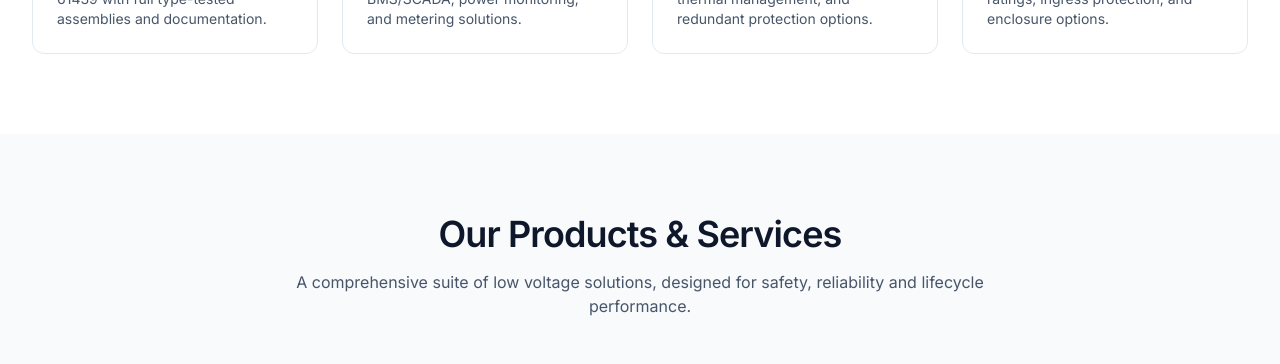
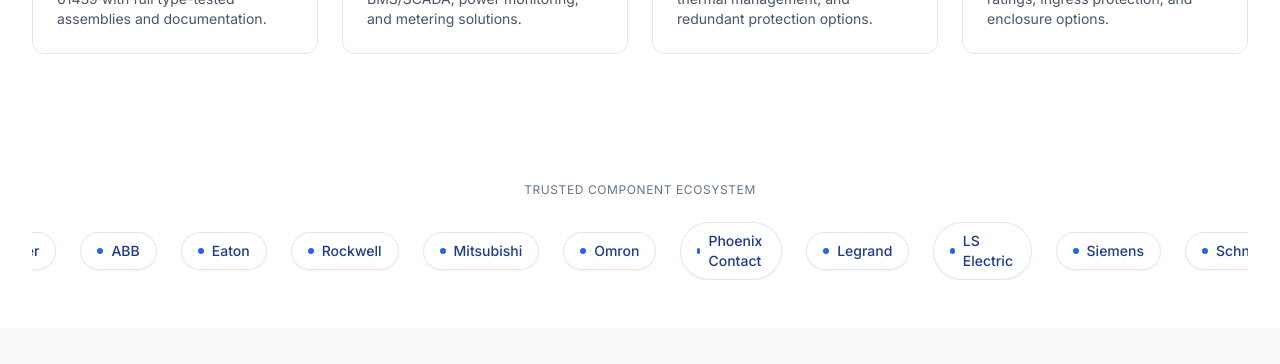
Before and after one commit to django-nerd/frontend-repo_lme5h60g_rqe3dj, a React (Vite) app: page / in a window 1280 px wide. Shown: the part 1580-1944 px from the top of the page. Built offline with nearby package versions, Linux system fonts and the light colour scheme; a web font is replaced by a local one.

Commit message:
Update project prj_lme5h60g - 2025-11-18T08:36:13.842Z

```diff
--- a/src/App.jsx
+++ b/src/App.jsx
@@ -5,6 +5,7 @@
 import ProductsServices from './components/ProductsServices'
 import ParallaxBand from './components/ParallaxBand'
 import Contact from './components/Contact'
+import LogoMarquee from './components/LogoMarquee'
 
 function App() {
   return (
@@ -14,6 +15,7 @@
         <Hero />
         <ParallaxBand />
         <Features />
+        <LogoMarquee />
         <ProductsServices />
         <ParallaxBand />
         <Showcase />
--- /dev/null
+++ b/src/components/LogoMarquee.jsx
@@ -0,0 +1,77 @@
+import { motion, useReducedMotion } from 'framer-motion'
+
+const brands = [
+  'Siemens',
+  'Schneider',
+  'ABB',
+  'Eaton',
+  'Rockwell',
+  'Mitsubishi',
+  'Omron',
+  'Phoenix Contact',
+  'Legrand',
+  'LS Electric'
+]
+
+function BrandPill({ name }) {
+  return (
+    <div className="inline-flex items-center gap-2 rounded-full border border-blue-200/60 bg-white/70 px-4 py-2 text-blue-900 shadow-sm backdrop-blur-sm">
+      <span className="h-1.5 w-1.5 rounded-full bg-blue-600" />
+      <span className="text-sm font-medium">{name}</span>
+    </div>
+  )
+}
+
+export default function LogoMarquee() {
+  const prefersReducedMotion = useReducedMotion()
+
+  // Duplicate list for seamless looping
+  const row = (
+    <div className="flex items-center gap-6 pr-6">
+      {brands.map((b) => (
+        <BrandPill key={b} name={b} />
+      ))}
+    </div>
+  )
+
+  if (prefersReducedMotion) {
+    return (
+      <section aria-label="Partner brands" className="py-12 bg-white">
+        <div className="mx-auto max-w-7xl px-4 sm:px-6 lg:px-8">
+          <div className="text-center mb-6">
+            <p className="text-xs uppercase tracking-wider text-slate-500">Trusted component ecosystem</p>
+          </div>
+          <div className="flex flex-wrap items-center justify-center gap-3">
+            {brands.map((b) => (
+              <BrandPill key={b} name={b} />
+            ))}
+          </div>
+        </div>
+      </section>
+    )
+  }
+
+  return (
+    <section aria-label="Partner brands" className="py-12 bg-white">
+      <div className="mx-auto max-w-7xl px-4 sm:px-6 lg:px-8">
+        <div className="text-center mb-6">
+          <p className="text-xs uppercase tracking-wider text-slate-500">Trusted component ecosystem</p>
+        </div>
+        <div className="relative overflow-hidden">
+          <motion.div
+            className="flex will-change-transform"
+            aria-hidden
+            initial={{ x: 0 }}
+            animate={{ x: ['0%', '-50%'] }}
+            transition={{ duration: 18, ease: 'linear', repeat: Infinity }}
+          >
+            {row}
+            {row}
+            {row}
+            {row}
+          </motion.div>
+        </div>
+      </div>
+    </section>
+  )
+}
--- a/src/components/Showcase.jsx
+++ b/src/components/Showcase.jsx
@@ -3,22 +3,28 @@
     {
       title: 'Main Switchboards (MSB)',
       desc: 'High-capacity sections with segregated busbar systems and comprehensive protection.',
-      img: 'https://images.unsplash.com/photo-1581093588401-8d9a17f8b7c6?auto=format&fit=crop&w=1200&q=60&format=webp',
+      base: 'https://images.unsplash.com/photo-1581093588401-8d9a17f8b7c6?auto=format&fit=crop',
       alt: 'Main switchboard cabinets in an industrial facility'
     },
     {
       title: 'Motor Control Centres (MCC)',
       desc: 'Form 3b and 4b designs with withdrawable options and robust thermal design.',
-      img: 'https://images.unsplash.com/photo-1518770660439-4636190af475?auto=format&fit=crop&w=1200&q=60&format=webp',
+      base: 'https://images.unsplash.com/photo-1518770660439-4636190af475?auto=format&fit=crop',
       alt: 'Motor control panels with wiring and controls'
     },
     {
       title: 'Distribution Boards (DB)',
       desc: 'Compact, serviceable, and scalable for commercial and light industrial uses.',
-      img: 'https://images.unsplash.com/photo-1581091019337-1d3a5f2fc6b0?auto=format&fit=crop&w=1200&q=60&format=webp',
+      base: 'https://images.unsplash.com/photo-1581091019337-1d3a5f2fc6b0?auto=format&fit=crop',
       alt: 'Distribution boards with breakers and labels'
     }
   ]
+
+  const srcSet = (base) => [
+    `${base}&w=480&q=60&format=webp 480w`,
+    `${base}&w=768&q=60&format=webp 768w`,
+    `${base}&w=1200&q=60&format=webp 1200w`
+  ].join(', ')
 
   return (
     <section id="capabilities" className="py-20 bg-slate-50">
@@ -39,7 +45,9 @@
             {items.map((i) => (
               <article key={i.title} className="rounded-xl border border-slate-200 bg-white p-0 hover:shadow-lg transition-shadow overflow-hidden">
                 <img
-                  src={i.img}
+                  src={`${i.base}&w=1200&q=60&format=webp`}
+                  srcSet={srcSet(i.base)}
+                  sizes="(max-width: 640px) 100vw, (max-width: 1024px) 50vw, 640px"
                   alt={i.alt}
                   loading="lazy"
                   width="1200"
```
Also changed, not shown: 1 other file (tests, documents, lock files or other folders).
